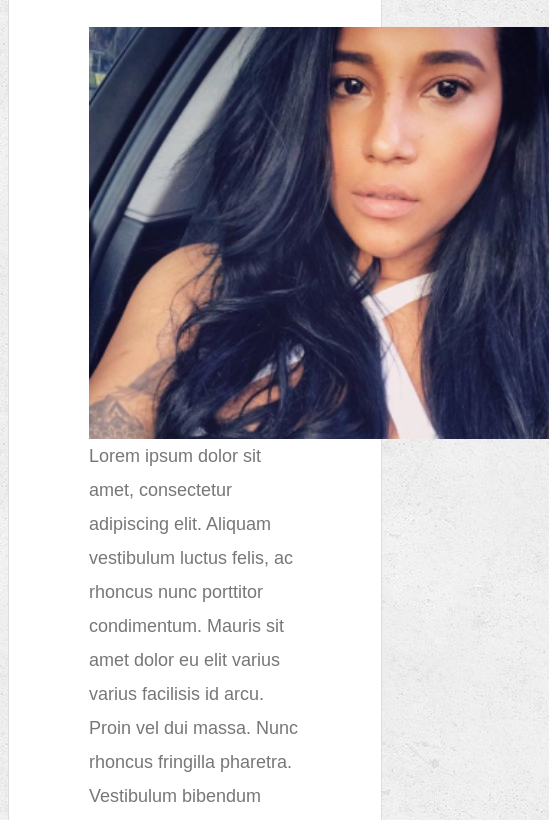
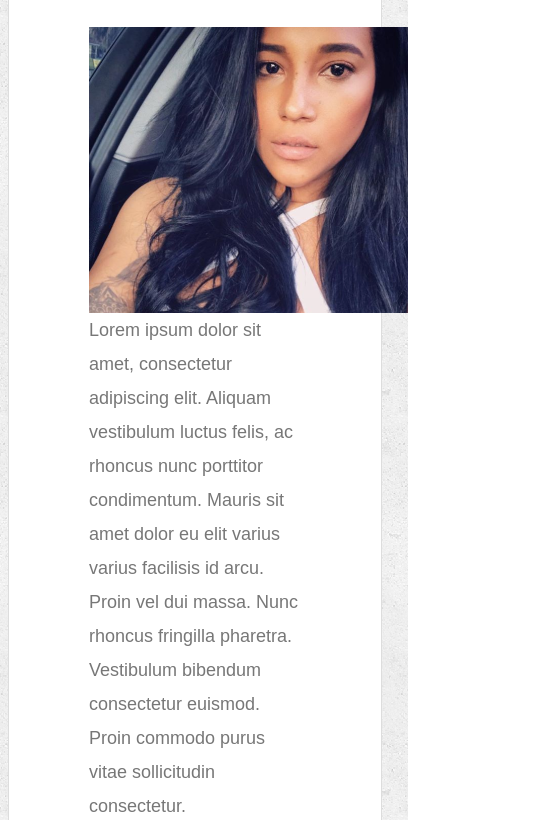
Before and after one commit to lienaquesada/Responsive-Portfolio, a plain HTML site: page index.html in a window 390 px wide. Shown: the part 394-1214 px from the top of the page, 549 px wide, since content can reach past the window. Drawn offline with Linux system fonts and the light colour scheme.

Commit message:
change bio pic property

```diff
--- a/assets/css/style.css
+++ b/assets/css/style.css
@@ -259,7 +259,7 @@ input[type=submit] {
         padding-right: 10%;
       }
       .auth-image {
-        width: 460px;
+        width: auto;
       }
       }
 
```
